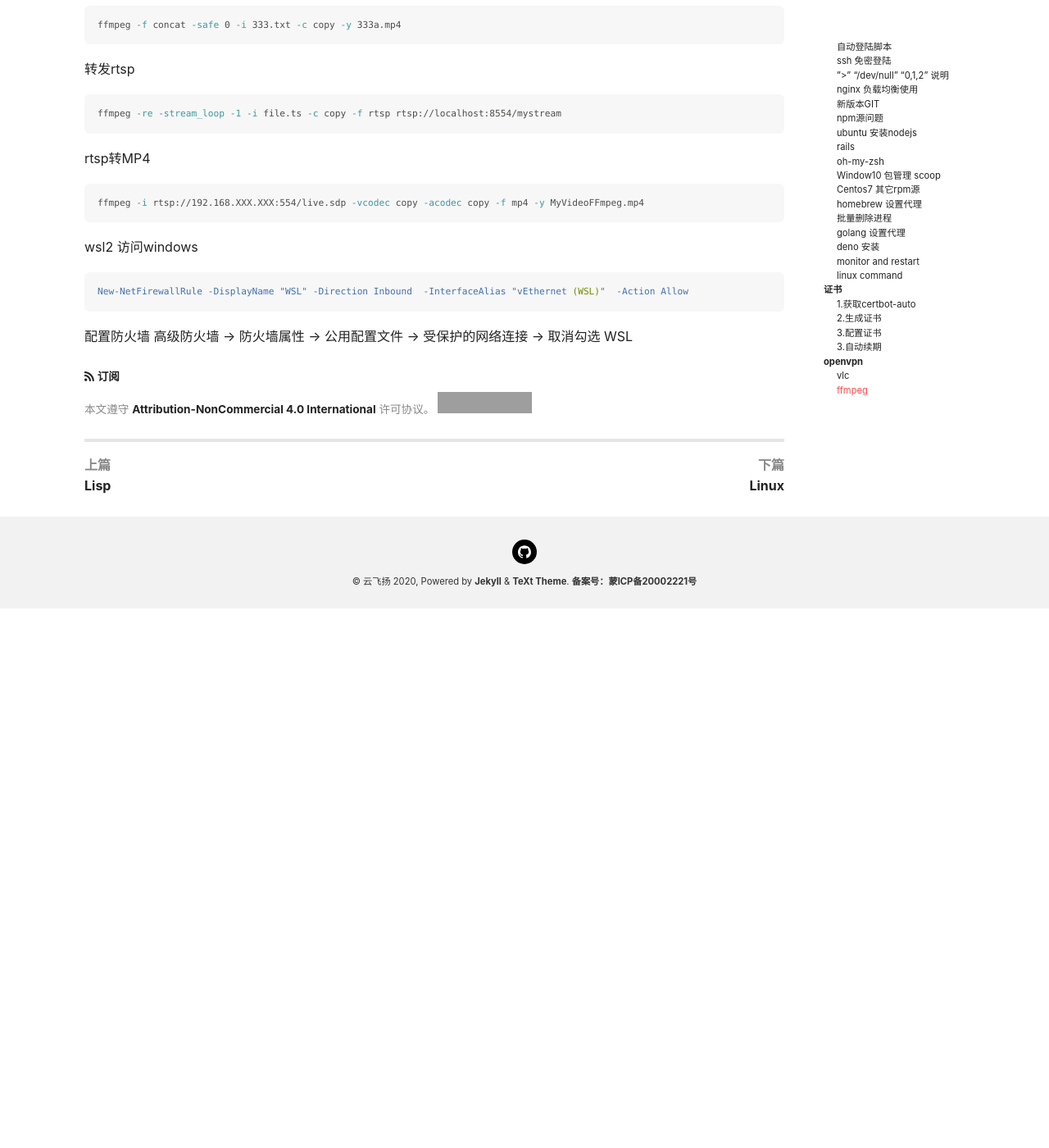
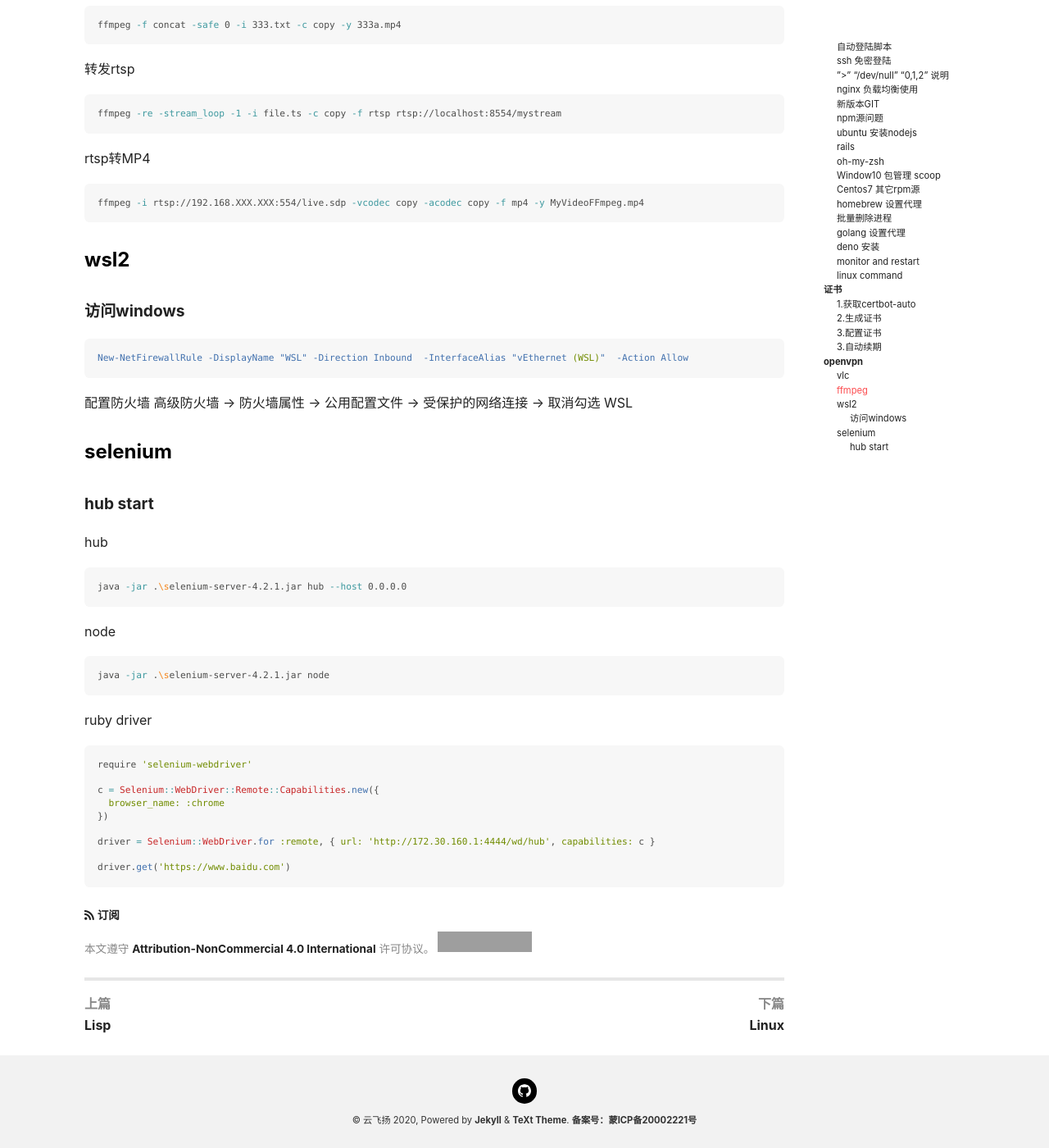
Before and after one commit to zwwland/goe13, a Jekyll site: the page built from _posts/2020-08-30-other.md, in a window 1280 px wide and 1400 px high, scrolled down 8288 px. Shown: the whole window at 82% size. Built offline with Jekyll 4.4.1, drawn with Linux system fonts in a browser that asks for light colours; nearby versions of some CDN libraries; before the commit the page ends 9030 px from its top, so only the background shows below that; grey boxes are pictures that could not be loaded.

Commit message:
selenium

````diff
--- a/_posts/2020-08-30-other.md
+++ b/_posts/2020-08-30-other.md
@@ -371,9 +371,39 @@ ffmpeg -i rtsp://192.168.XXX.XXX:554/live.sdp -vcodec copy -acodec copy -f mp4 -
 ```
 
 
-wsl2 访问windows
+### wsl2
+
+#### 访问windows
 ```ps
 New-NetFirewallRule -DisplayName "WSL" -Direction Inbound  -InterfaceAlias "vEthernet (WSL)"  -Action Allow
 ```
 配置防火墙
 高级防火墙 -> 防火墙属性 -> 公用配置文件 -> 受保护的网络连接 -> 取消勾选 WSL
+
+
+### selenium
+
+#### hub start
+
+hub
+```bash
+java -jar .\selenium-server-4.2.1.jar hub --host 0.0.0.0
+```
+
+node
+```bash
+java -jar .\selenium-server-4.2.1.jar node
+```
+
+ruby driver
+```rb
+require 'selenium-webdriver'
+
+c = Selenium::WebDriver::Remote::Capabilities.new({
+  browser_name: :chrome
+})
+
+driver = Selenium::WebDriver.for :remote, { url: 'http://172.30.160.1:4444/wd/hub', capabilities: c }
+
+driver.get('https://www.baidu.com')
+```
````
